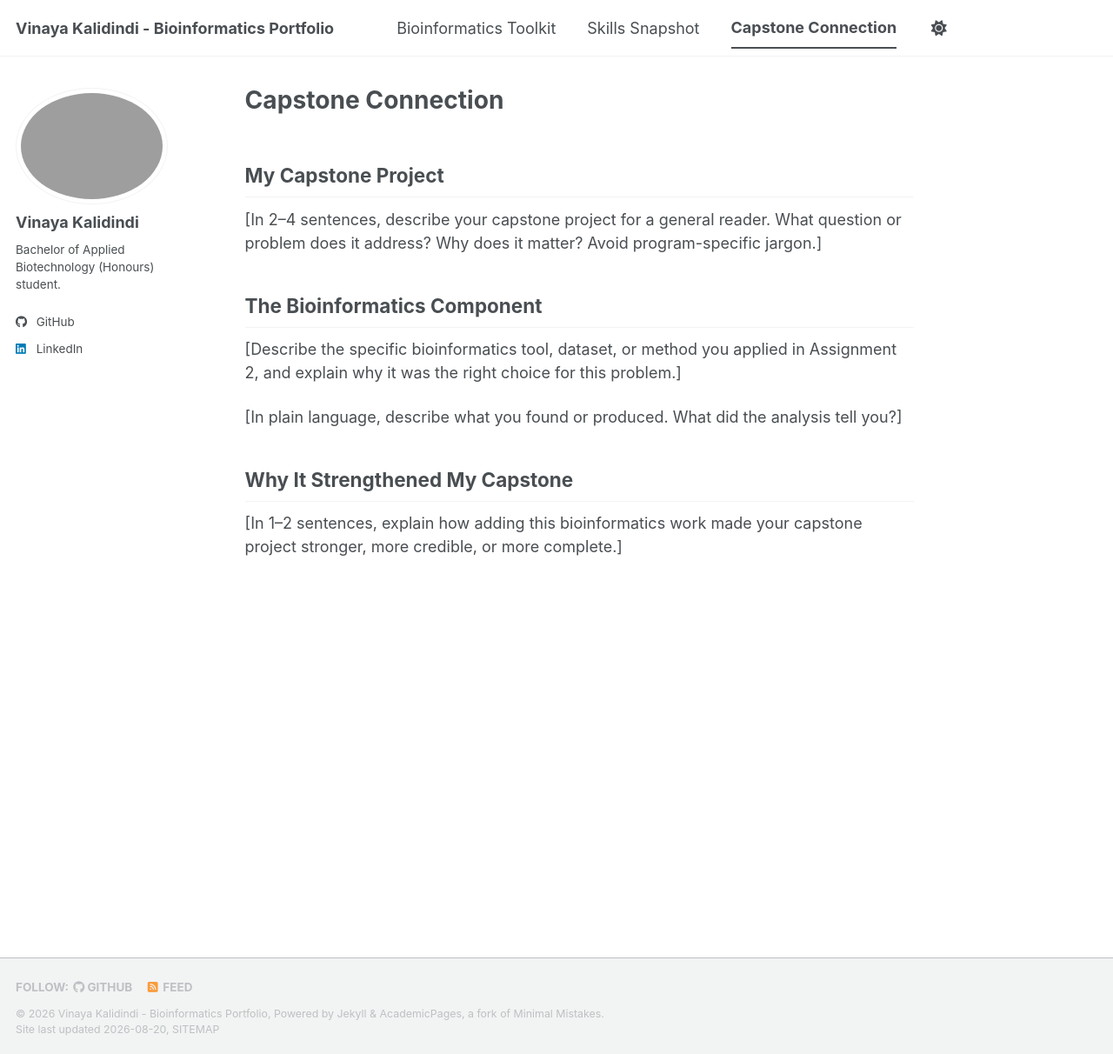
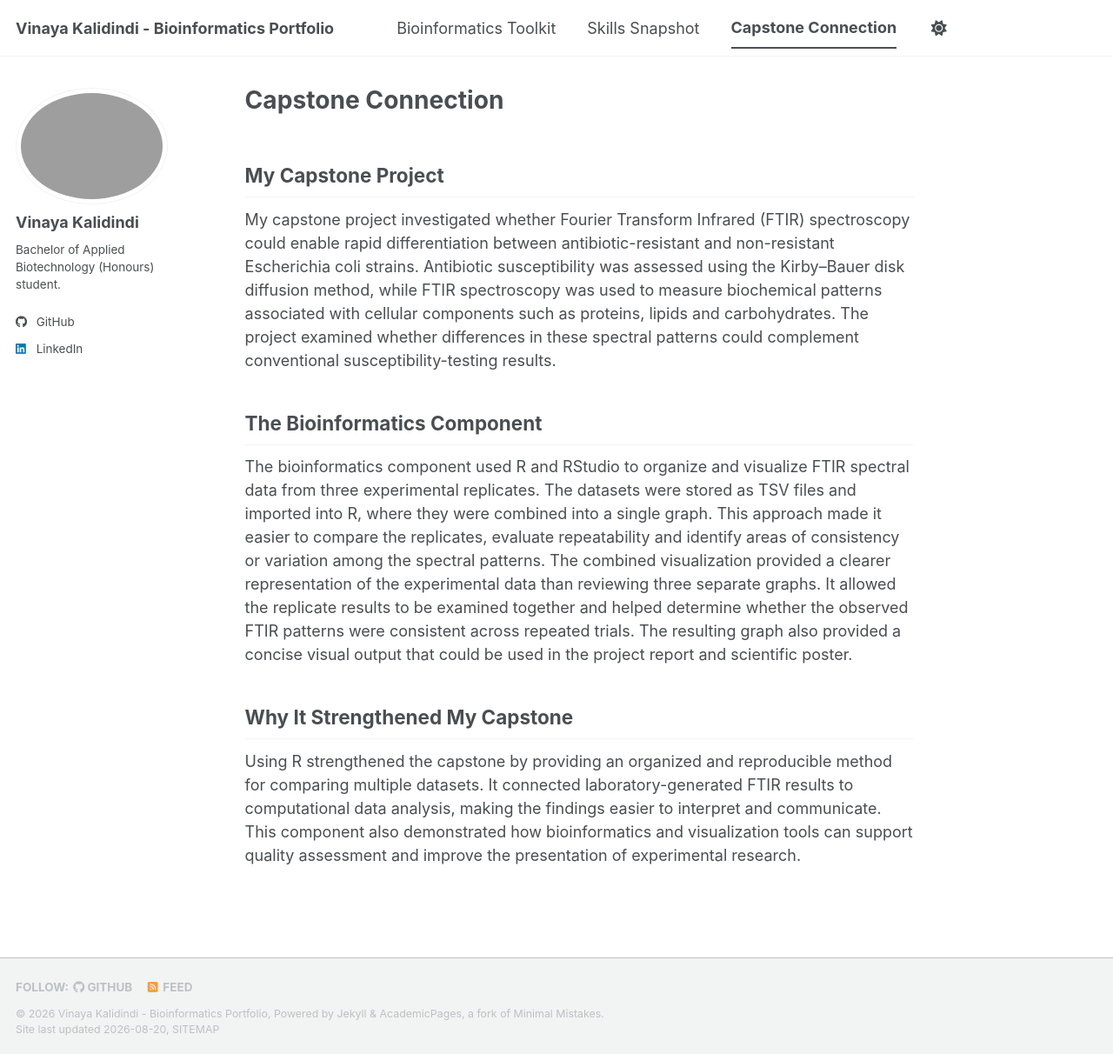
Before and after one commit to Vinaya-Kali/biot74000-portfolio, a Jekyll site: the page built from _pages/capstone.md, in a window 1280 px wide and 1212 px high. Shown: the whole window at 87% size. Built offline with Jekyll 4.4.1, drawn with Linux system fonts in a browser that asks for light colours; a script bundle is joined from its source files by our own code; library files that are not in the unit come from our copies.

Commit message:
Update capstone.md

```diff
--- a/_pages/capstone.md
+++ b/_pages/capstone.md
@@ -4,56 +4,15 @@ title: "Capstone Connection"
 author_profile: true
 ---
 
-<!--
-  ============================================================================
-  SECTION 4: CAPSTONE CONNECTION  (20 points)  |  Suggested length: 200–300 words
-  ============================================================================
-  A concise, professional summary of how you applied bioinformatics to your
-  capstone project. This draws from your Assignment 2 work — it is a
-  professional-context summary, NOT a repeat of the assignment.
-
-  INCLUDE:
-    - A 2–4 sentence description of your capstone project (assume a general
-      audience who is not in your program)
-    - The bioinformatics tool, dataset, or method you applied in Assignment 2,
-      and why it was relevant
-    - What you found or produced, described in plain language
-    - 1–2 sentences on how this bioinformatics component strengthened your capstone
-    - (Optional) embedded images or output figures — see the guide for how to
-      add an image
-
-  HOW TO EDIT:
-    - Replace the placeholder text below with your own.
-    - Delete these grey instruction notes before you submit.
-  ============================================================================
--->
-
 ## My Capstone Project
 
-[In 2–4 sentences, describe your capstone project for a general reader. What
-question or problem does it address? Why does it matter? Avoid program-specific
-jargon.]
+My capstone project investigated whether Fourier Transform Infrared (FTIR) spectroscopy could enable rapid differentiation between antibiotic-resistant and non-resistant Escherichia coli strains. Antibiotic susceptibility was assessed using the Kirby–Bauer disk diffusion method, while FTIR spectroscopy was used to measure biochemical patterns associated with cellular components such as proteins, lipids and carbohydrates. The project examined whether differences in these spectral patterns could complement conventional susceptibility-testing results.
 
 ## The Bioinformatics Component
 
-[Describe the specific bioinformatics tool, dataset, or method you applied in
-Assignment 2, and explain why it was the right choice for this problem.]
-
-[In plain language, describe what you found or produced. What did the analysis
-tell you?]
+The bioinformatics component used R and RStudio to organize and visualize FTIR spectral data from three experimental replicates. The datasets were stored as TSV files and imported into R, where they were combined into a single graph. This approach made it easier to compare the replicates, evaluate repeatability and identify areas of consistency or variation among the spectral patterns.
+The combined visualization provided a clearer representation of the experimental data than reviewing three separate graphs. It allowed the replicate results to be examined together and helped determine whether the observed FTIR patterns were consistent across repeated trials. The resulting graph also provided a concise visual output that could be used in the project report and scientific poster.
 
 ## Why It Strengthened My Capstone
 
-[In 1–2 sentences, explain how adding this bioinformatics work made your
-capstone project stronger, more credible, or more complete.]
-
-<!--
-  OPTIONAL — to embed an image or figure you produced:
-  1. Upload the image file to the images/ folder in your repository.
-  2. Add a line like this where you want it to appear (remove the leading
-     grey-comment marks):
-
-     ![Short description of the figure](/biot74000-portfolio/images/your-figure.png)
-
-  Make sure the path matches your repository name.
--->
+Using R strengthened the capstone by providing an organized and reproducible method for comparing multiple datasets. It connected laboratory-generated FTIR results to computational data analysis, making the findings easier to interpret and communicate. This component also demonstrated how bioinformatics and visualization tools can support quality assessment and improve the presentation of experimental research.
```
